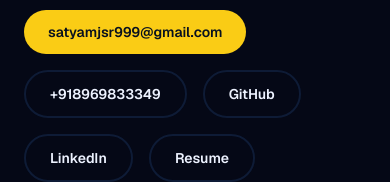
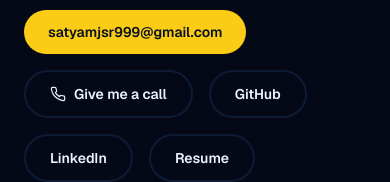
Before and after one commit to PandaTryingCoding/Portfolio, a Next.js app: page / in a window 390 px wide. Shown: the part 9509-9691 px from the top of the page. Built offline with nearby package versions, Linux system fonts and the light colour scheme.

Commit message:
Added a fix for the contact button for phone

```diff
--- a/src/app/page.tsx
+++ b/src/app/page.tsx
@@ -180,9 +180,24 @@
             >
               {siteConfig.email}
             </ButtonLink>
-            <ButtonLink href={`tel:${siteConfig.phone}`}>
-              {siteConfig.phone}
-            </ButtonLink>
+            <a
+              href={`tel:${siteConfig.phone}`}
+              className='inline-flex items-center gap-2 rounded-full border-2 border-solid border-(--border) px-6 py-3 text-sm font-semibold text-foreground transition hover:-translate-y-0.5 hover:border-(--accent) hover:text-(--accent)'
+            >
+              <svg
+                viewBox='0 0 24 24'
+                fill='none'
+                stroke='currentColor'
+                strokeWidth='1.8'
+                strokeLinecap='round'
+                strokeLinejoin='round'
+                className='h-4 w-4'
+                aria-hidden='true'
+              >
+                <path d='M22 16.92v3a2 2 0 0 1-2.18 2 19.79 19.79 0 0 1-8.63-3.07 19.5 19.5 0 0 1-6-6 19.79 19.79 0 0 1-3.07-8.67A2 2 0 0 1 4.11 2h3a2 2 0 0 1 2 1.72 12.84 12.84 0 0 0 .7 2.81 2 2 0 0 1-.45 2.11L8.09 9.91a16 16 0 0 0 6 6l1.27-1.27a2 2 0 0 1 2.11-.45 12.84 12.84 0 0 0 2.81.7A2 2 0 0 1 22 16.92z' />
+              </svg>
+              Give me a call
+            </a>
             {siteConfig.socialLinks.map((link) => (
               <ButtonLink
                 key={link.label}
```
